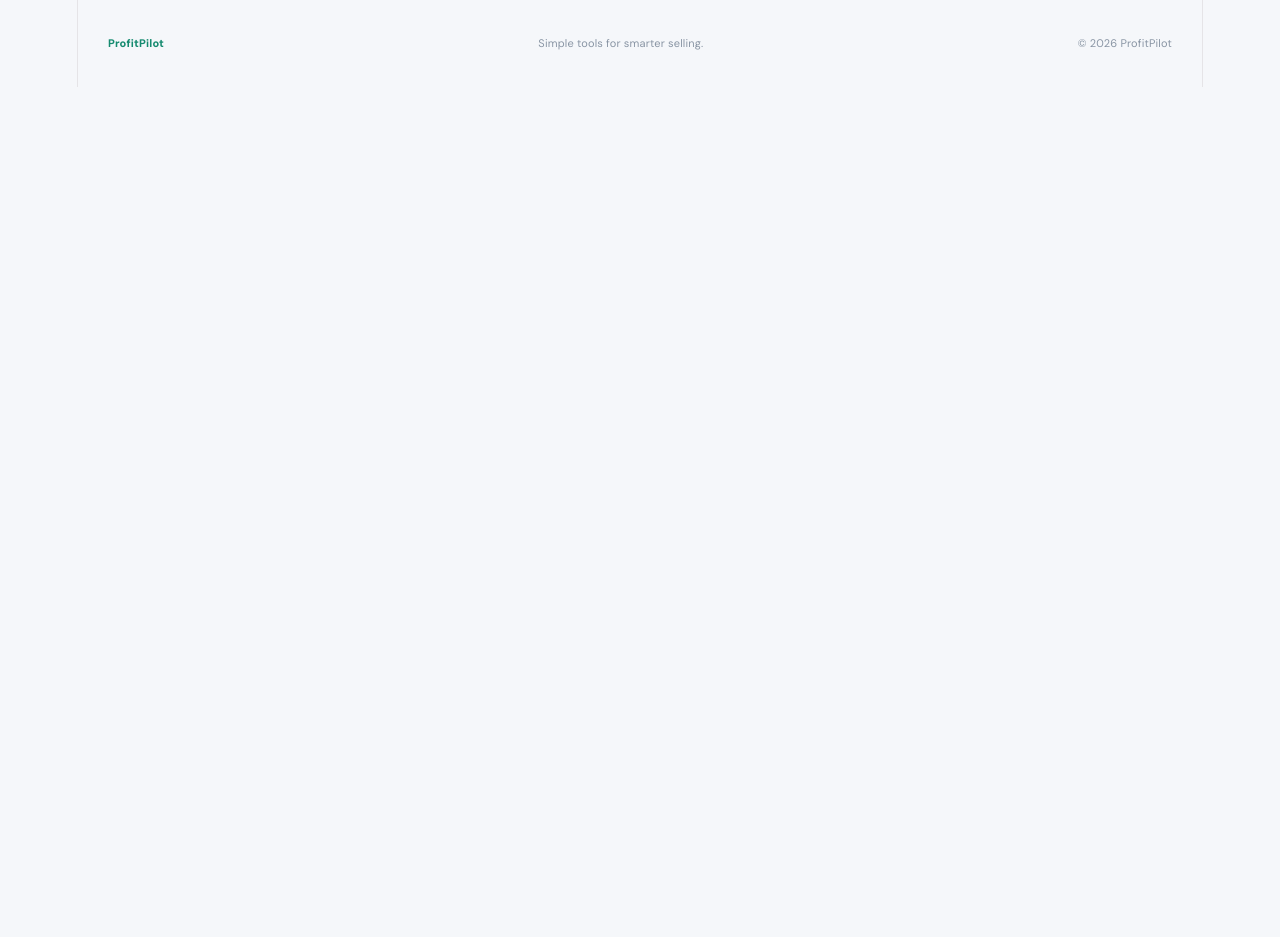
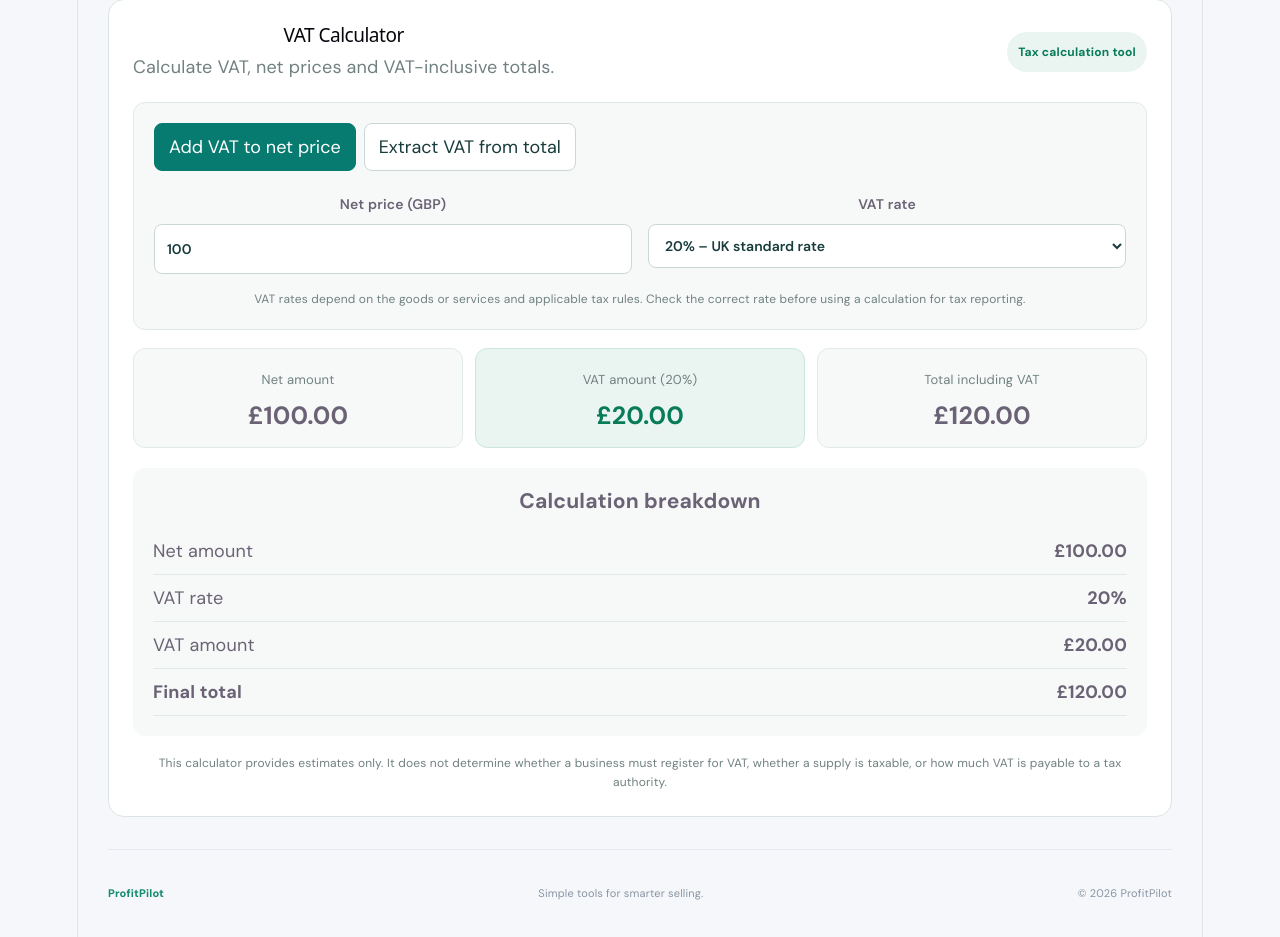
Before and after one commit to HaldenForge/profitpilot, a React (Vite) app: page / in a window 1280 px wide. Shown: the part 3580-4517 px from the top of the page. Before the commit the page ends 3667 px from the top, so only its background shows below. Built offline with nearby package versions, Linux system fonts and the light colour scheme.

Commit message:
Add VAT calculator

```diff
--- a/src/App.css
+++ b/src/App.css
@@ -622,3 +622,194 @@ footer { display: flex; justify-content: space-between; gap: 12px; padding: 30px
     padding: 13px;
   }
 }
+
+/* VAT Calculator */
+.vat-calculator {
+  margin: 32px 0;
+  padding: 24px;
+  background: var(--card, #fff);
+  color: var(--text, #183b3b);
+  border: 1px solid #dce5e5;
+  border-radius: 16px;
+}
+
+.vat-heading {
+  display: flex;
+  align-items: center;
+  justify-content: space-between;
+  flex-wrap: wrap;
+  gap: 14px;
+  margin-bottom: 22px;
+}
+
+.vat-heading h2 {
+  margin: 0 0 7px;
+}
+
+.vat-heading p {
+  margin: 0;
+  color: #718080;
+}
+
+.vat-label {
+  padding: 7px 11px;
+  border-radius: 20px;
+  background: #eaf5f1;
+  color: #087b58;
+  font-size: 12px;
+  font-weight: 700;
+}
+
+.vat-input-panel {
+  padding: 20px;
+  background: #f7f9f9;
+  border: 1px solid #e2e9e9;
+  border-radius: 12px;
+}
+
+.vat-mode-control {
+  display: flex;
+  flex-wrap: wrap;
+  gap: 8px;
+  margin-bottom: 20px;
+}
+
+.vat-mode-control button {
+  padding: 10px 14px;
+  border: 1px solid #cbd7d7;
+  border-radius: 8px;
+  background: #fff;
+  color: #183b3b;
+  cursor: pointer;
+  font: inherit;
+}
+
+.vat-mode-control button.vat-mode-active {
+  background: #087b70;
+  color: #fff;
+  border-color: #087b70;
+}
+
+.vat-fields {
+  display: grid;
+  grid-template-columns: repeat(2, minmax(0, 1fr));
+  gap: 16px;
+}
+
+.vat-fields label {
+  display: flex;
+  flex-direction: column;
+  gap: 7px;
+  font-size: 14px;
+  font-weight: 600;
+}
+
+.vat-fields input,
+.vat-fields select {
+  width: 100%;
+  min-width: 0;
+  box-sizing: border-box;
+  padding: 11px 12px;
+  border: 1px solid #cbd7d7;
+  border-radius: 8px;
+  background: #fff;
+  color: #183b3b;
+  font: inherit;
+}
+
+.vat-rate-note {
+  margin: 16px 0 0;
+  color: #718080;
+  font-size: 12px;
+  line-height: 1.6;
+}
+
+.vat-results {
+  display: grid;
+  grid-template-columns: repeat(3, minmax(0, 1fr));
+  gap: 12px;
+  margin-top: 18px;
+}
+
+.vat-result-card {
+  display: flex;
+  flex-direction: column;
+  gap: 9px;
+  padding: 18px;
+  background: #f7f9f9;
+  border: 1px solid #e2e9e9;
+  border-radius: 12px;
+  min-width: 0;
+}
+
+.vat-result-card span {
+  color: #718080;
+  font-size: 13px;
+}
+
+.vat-result-card strong {
+  font-size: clamp(19px, 2vw, 25px);
+  overflow-wrap: anywhere;
+}
+
+.vat-result-card.vat-highlight {
+  background: #eaf5f1;
+  border-color: #cce6dc;
+}
+
+.vat-result-card.vat-highlight strong {
+  color: #087b58;
+}
+
+.vat-breakdown {
+  margin-top: 20px;
+  padding: 20px;
+  background: #f7f9f9;
+  border-radius: 12px;
+}
+
+.vat-breakdown h3 {
+  margin: 0 0 14px;
+}
+
+.vat-breakdown > div {
+  display: flex;
+  justify-content: space-between;
+  gap: 12px;
+  padding: 10px 0;
+  border-bottom: 1px solid #e2e9e9;
+}
+
+.vat-total-line {
+  font-weight: 700;
+}
+
+.vat-disclaimer {
+  margin: 18px 0 0;
+  color: #718080;
+  font-size: 12px;
+  line-height: 1.6;
+}
+
+.vat-error {
+  grid-column: 1 / -1;
+  padding: 14px;
+  color: #b42318;
+  background: #fff0ef;
+  border-radius: 8px;
+}
+
+@media (max-width: 650px) {
+  .vat-calculator {
+    padding: 16px;
+  }
+
+  .vat-fields,
+  .vat-results {
+    grid-template-columns: 1fr;
+  }
+
+  .vat-mode-control {
+    flex-direction: column;
+  }
+}
--- a/src/App.tsx
+++ b/src/App.tsx
@@ -3,6 +3,7 @@ import './App.css'
 import PricingCalculator from './PricingCalculator'
 import ProductManager from './ProductManager'
 import AnalyticsDashboard from './AnalyticsDashboard'
+import VATCalculator from './VATCalculator'
 
 const platforms = ['Amazon FBA', 'Amazon FBM', 'eBay', 'Etsy', 'Shopify']
 
@@ -256,6 +257,8 @@ function App() {
 
       <AnalyticsDashboard currency={currency} />
 
+      <VATCalculator currency={currency} />
+
       <footer>
         <span className="footer-brand">ProfitPilot</span>
         <span>Simple tools for smarter selling.</span>
--- /dev/null
+++ b/src/VATCalculator.tsx
@@ -0,0 +1,189 @@
+import { useMemo, useState } from 'react'
+
+export default function VATCalculator({
+  currency,
+}: {
+  currency: string
+}) {
+  const [price, setPrice] = useState('100')
+  const [rate, setRate] = useState('20')
+  const [customRate, setCustomRate] = useState('20')
+  const [mode, setMode] = useState<'net' | 'gross'>('net')
+  const [useCustomRate, setUseCustomRate] = useState(false)
+
+  const activeRate = useCustomRate ? Number(customRate) : Number(rate)
+  const enteredPrice = Number(price)
+
+  const result = useMemo(() => {
+    if (
+      !Number.isFinite(enteredPrice) ||
+      enteredPrice < 0 ||
+      !Number.isFinite(activeRate) ||
+      activeRate < 0 ||
+      activeRate > 100
+    ) {
+      return null
+    }
+
+    if (mode === 'net') {
+      const vat = enteredPrice * activeRate / 100
+      return {
+        net: enteredPrice,
+        vat,
+        gross: enteredPrice + vat,
+      }
+    }
+
+    const net = enteredPrice / (1 + activeRate / 100)
+    return {
+      net,
+      vat: enteredPrice - net,
+      gross: enteredPrice,
+    }
+  }, [enteredPrice, activeRate, mode])
+
+  const money = (value: number) =>
+    new Intl.NumberFormat(undefined, {
+      style: 'currency',
+      currency,
+    }).format(value)
+
+  function chooseRate(value: string) {
+    setRate(value)
+    setUseCustomRate(false)
+  }
+
+  return (
+    <section className="vat-calculator">
+      <div className="vat-heading">
+        <div>
+          <h2>VAT Calculator</h2>
+          <p>Calculate VAT, net prices and VAT-inclusive totals.</p>
+        </div>
+        <span className="vat-label">Tax calculation tool</span>
+      </div>
+
+      <div className="vat-input-panel">
+        <div className="vat-mode-control">
+          <button
+            type="button"
+            className={mode === 'net' ? 'vat-mode-active' : ''}
+            onClick={() => setMode('net')}
+          >
+            Add VAT to net price
+          </button>
+          <button
+            type="button"
+            className={mode === 'gross' ? 'vat-mode-active' : ''}
+            onClick={() => setMode('gross')}
+          >
+            Extract VAT from total
+          </button>
+        </div>
+
+        <div className="vat-fields">
+          <label>
+            {mode === 'net' ? 'Net price' : 'VAT-inclusive price'} ({currency})
+            <input
+              type="number"
+              min="0"
+              step="0.01"
+              value={price}
+              onChange={(event) => setPrice(event.target.value)}
+              placeholder="Enter price"
+            />
+          </label>
+
+          <label>
+            VAT rate
+            <select
+              value={useCustomRate ? 'custom' : rate}
+              onChange={(event) => {
+                if (event.target.value === 'custom') {
+                  setUseCustomRate(true)
+                } else {
+                  chooseRate(event.target.value)
+                }
+              }}
+            >
+              <option value="20">20% – UK standard rate</option>
+              <option value="5">5% – UK reduced rate</option>
+              <option value="0">0% – Zero rate</option>
+              <option value="custom">Custom rate</option>
+            </select>
+          </label>
+
+          {useCustomRate && (
+            <label>
+              Custom VAT rate (%)
+              <input
+                type="number"
+                min="0"
+                max="100"
+                step="0.01"
+                value={customRate}
+                onChange={(event) => setCustomRate(event.target.value)}
+              />
+            </label>
+          )}
+        </div>
+
+        <p className="vat-rate-note">
+          VAT rates depend on the goods or services and applicable tax rules.
+          Check the correct rate before using a calculation for tax reporting.
+        </p>
+      </div>
+
+      <div className="vat-results">
+        {result ? (
+          <>
+            <div className="vat-result-card">
+              <span>Net amount</span>
+              <strong>{money(result.net)}</strong>
+            </div>
+            <div className="vat-result-card vat-highlight">
+              <span>VAT amount ({activeRate}%)</span>
+              <strong>{money(result.vat)}</strong>
+            </div>
+            <div className="vat-result-card">
+              <span>Total including VAT</span>
+              <strong>{money(result.gross)}</strong>
+            </div>
+          </>
+        ) : (
+          <p className="vat-error">
+            Please enter a valid non-negative price and a VAT rate between 0% and 100%.
+          </p>
+        )}
+      </div>
+
+      {result && (
+        <div className="vat-breakdown">
+          <h3>Calculation breakdown</h3>
+          <div>
+            <span>Net amount</span>
+            <strong>{money(result.net)}</strong>
+          </div>
+          <div>
+            <span>VAT rate</span>
+            <strong>{activeRate}%</strong>
+          </div>
+          <div>
+            <span>VAT amount</span>
+            <strong>{money(result.vat)}</strong>
+          </div>
+          <div className="vat-total-line">
+            <span>Final total</span>
+            <strong>{money(result.gross)}</strong>
+          </div>
+        </div>
+      )}
+
+      <p className="vat-disclaimer">
+        This calculator provides estimates only. It does not determine whether
+        a business must register for VAT, whether a supply is taxable, or how
+        much VAT is payable to a tax authority.
+      </p>
+    </section>
+  )
+}
```
